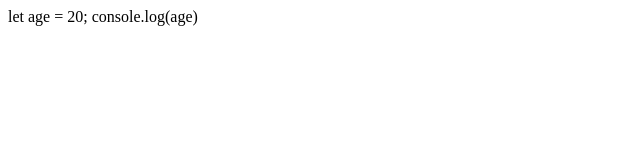
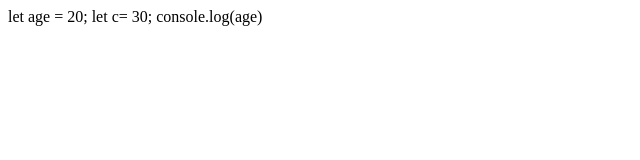
Before and after one commit to GAURAV-KUMAR22/mergeconflicts, a plain HTML site: page Index.html in a window 1280 px wide. Shown: the whole page, without its empty margins (0-640 px from the left). Drawn offline with Linux system fonts and the light colour scheme.

Commit message:
Update Index.html

```diff
--- a/Index.html
+++ b/Index.html
@@ -6,6 +6,8 @@
     <title>Document</title>
   </head>
   <body>
-    let age = 20; console.log(age)
+    let age = 20;
+    let c= 30;
+    console.log(age)
   </body>
 </html>
```
